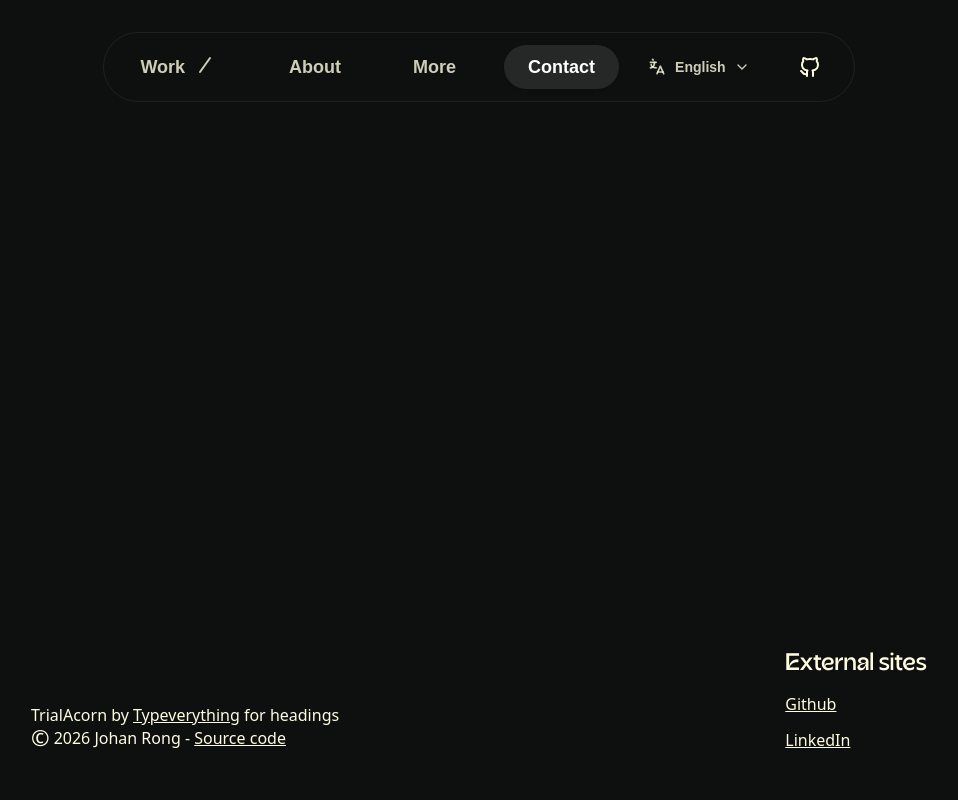
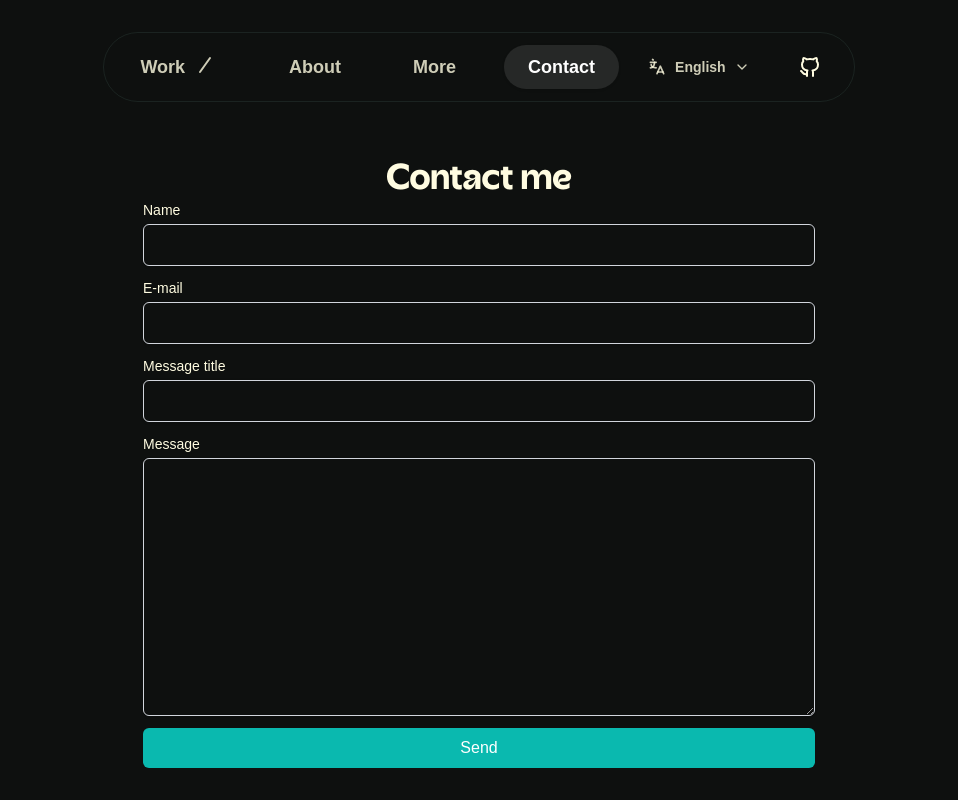
Before and after one commit to johron/johron.no, a Next.js app: page /en/kontakt in a window 1280 px wide. Shown: the top 800 px of the page, without its empty margins (161-1119 px from the left). Built offline with nearby package versions, Linux system fonts and the light colour scheme; a web font is replaced by a local one.

Commit message:
implement contact form on contact page

```diff
--- a/messages/en.json
+++ b/messages/en.json
@@ -43,5 +43,20 @@
     "aboutPage": {
         "title": "About me",
         "paragraph": "I have been a hobbyist programmer for about seven years and recently started studying computer science at NTNU in Trondheim. I've worked with programming, electronics, 3D-modeling, networking and servers. I'm very interested in open-source and make all my projects' source available online, just like this website."
+    },
+    "contactPage": {
+        "title": "Contact me",
+        "form": {
+            "name": "Name",
+            "email": "E-mail",
+            "title": "Message title",
+            "message": "Message",
+            "send": {
+                "send": "Send",
+                "sending": "Sending",
+                "error": "Couldn't send",
+                "sent": "Sent"
+            }
+        }
     }
 }
--- a/messages/nn.json
+++ b/messages/nn.json
@@ -43,5 +43,20 @@
     "aboutPage": {
         "title": "Om meg",
         "paragraph": "Eg har vore hobbyprogrammerar i omkring sju år og har nyleg byrja på informatikkstudiet ved NTNU i Trondheim. Eg har jobba med programmering, elektronikk, 3d-modellering, netverk og sørvarar. Eg er særlig interesert i open-source og eg gjer alle prosjekta mine tilgjengeleg på nett, noko som òg gjeld for denne nettsida."
+    },
+    "contactPage": {
+        "title": "Kontakt meg",
+        "form": {
+            "name": "Namn",
+            "email": "E-post",
+            "title": "Meldingstittel",
+            "message": "Melding",
+            "send": {
+                "send": "Send",
+                "sending": "Sender",
+                "error": "Kunne ikkje sende",
+                "sent": "Sendt"
+            }
+        }
     }
 }
--- a/package.json
+++ b/package.json
@@ -10,13 +10,15 @@
   },
   "dependencies": {
     "@gsap/react": "^2.1.2",
+    "@hcaptcha/react-hcaptcha": "^2.2.0",
     "@tabler/icons-react": "^3.48.0",
     "framer-motion": "^13.4.2",
     "gsap": "^3.15.0",
     "next": "16.3.5",
     "next-intl": "^4.14.7",
     "react": "19.2.8",
-    "react-dom": "19.2.8"
+    "react-dom": "19.2.8",
+    "react-hook-form": "^7.89.0"
   },
   "devDependencies": {
     "@tailwindcss/postcss": "^4",
--- a/pnpm-workspace.yaml
+++ b/pnpm-workspace.yaml
@@ -1,5 +1,5 @@
 allowBuilds:
-  '@parcel/watcher': set this to true or false
-  '@swc/core': set this to true or false
+  '@parcel/watcher': true
+  '@swc/core': true
   sharp: false
   unrs-resolver: false
--- a/src/app/[locale]/kontakt/page.tsx
+++ b/src/app/[locale]/kontakt/page.tsx
@@ -1,7 +1,103 @@
+"use client"
+
+import { AcornText } from "@/components/AcornText"
+import { useTranslations } from "next-intl"
+import { useState } from "react"
+
 export default function ContactPage() {
+    const t = useTranslations("contactPage")
+    const [result, setResult] = useState<string>("")
+    const [isSubmitting, setIsSubmitting] = useState<boolean>(false)
+
+    const handleSubmit = async (event: React.SubmitEvent<HTMLFormElement>) => {
+        event.preventDefault()
+        setIsSubmitting(true)
+        setResult("")
+
+        const form = event.currentTarget
+        const formData = new FormData(form)
+        formData.append("access_key", "296a1605-759f-4bdb-acb4-53a6aa5e6c5f")
+
+        try {
+            const response = await fetch("https://api.web3forms.com/submit", {
+                method: "POST",
+                body: formData
+            })
+
+            const data = await response.json()
+            if (data.success) {
+                setResult(t("form.send.sent"))
+                form.reset()
+            } else {
+                setResult(t("form.send.error"))
+            }
+        } catch {
+            setResult(t("form.send.error"))
+        } finally {
+            setIsSubmitting(false)
+        }
+    }
+
     return (
-        <div>
+        <div className="flex flex-col items-center">
+            <AcornText className="text-4xl">{t("title")}</AcornText>
 
+            <form onSubmit={handleSubmit} className="flex flex-col w-2xl gap-3">
+                <div>
+                    <label htmlFor="name" className="block text-sm font-medium">{t("form.name")}</label>
+                    <input
+                        type="text"
+                        id="name"
+                        name="name"
+                        required
+                        className="mt-1 block w-full rounded-md border-gray-300 shadow-sm focus:border-[#07928b] focus:ring-[#07928b] border p-2"
+                    />
+                </div>
+                <div>
+                    <label htmlFor="email" className="block text-sm font-medium">{t("form.email")}</label>
+                    <input
+                        type="email"
+                        id="email"
+                        name="email"
+                        required
+                        className="mt-1 block w-full rounded-md border-gray-300 shadow-sm focus:border-[#07928b] focus:ring-[#07928b] border p-2"
+                    />
+                </div>
+                <div>
+                    <label htmlFor="title" className="block text-sm font-medium">{t("form.title")}</label>
+                    <input
+                        type="text"
+                        id="title"
+                        name="title"
+                        required
+                        className="mt-1 block w-full rounded-md border-gray-300 shadow-sm focus:border-[#07928b] focus:ring-[#07928b] border p-2"
+                    />
+                </div>
+                <div>
+                    <label htmlFor="message" className="block text-sm font-medium">{t("form.message")}</label>
+                    <textarea
+                        id="message"
+                        name="message"
+                        rows={10}
+                        required
+                        className="mt-1 block w-full rounded-md border-gray-300 shadow-sm focus:border-[#07928b] focus:ring-[#07928b] border p-2"
+                    />
+                </div>
+
+                <button
+                    type="submit"
+                    disabled={isSubmitting}
+                    className="w-full bg-[#0ab9af] cursor-pointer text-white py-2 px-4 rounded-md hover:bg-[#07928b] disabled:bg-gray-400 disabled:cursor-not-allowed transition"
+                >
+                    {isSubmitting ? t("form.send.sending") : t("form.send.send")}
+                </button>
+
+                {result && (
+                    <p className="text-center text-sm font-medium mt-2">
+                        {result}
+                    </p>
+                )}
+            </form>
         </div>
     )
 }
--- a/src/components/HeroSection.tsx
+++ b/src/components/HeroSection.tsx
@@ -10,7 +10,7 @@ import Link from "next/link"
 import { useState } from "react"
 
 export function HeroSection() {
-    const t = useTranslations('workPage.hero')
+    const t = useTranslations("workPage.hero")
     const [hovered, setHovered] = useState(false)
 
     return (
```
Also changed, not shown: src/components/ContactForm.tsx (added), 1 other file (tests, documents, lock files or other folders).
